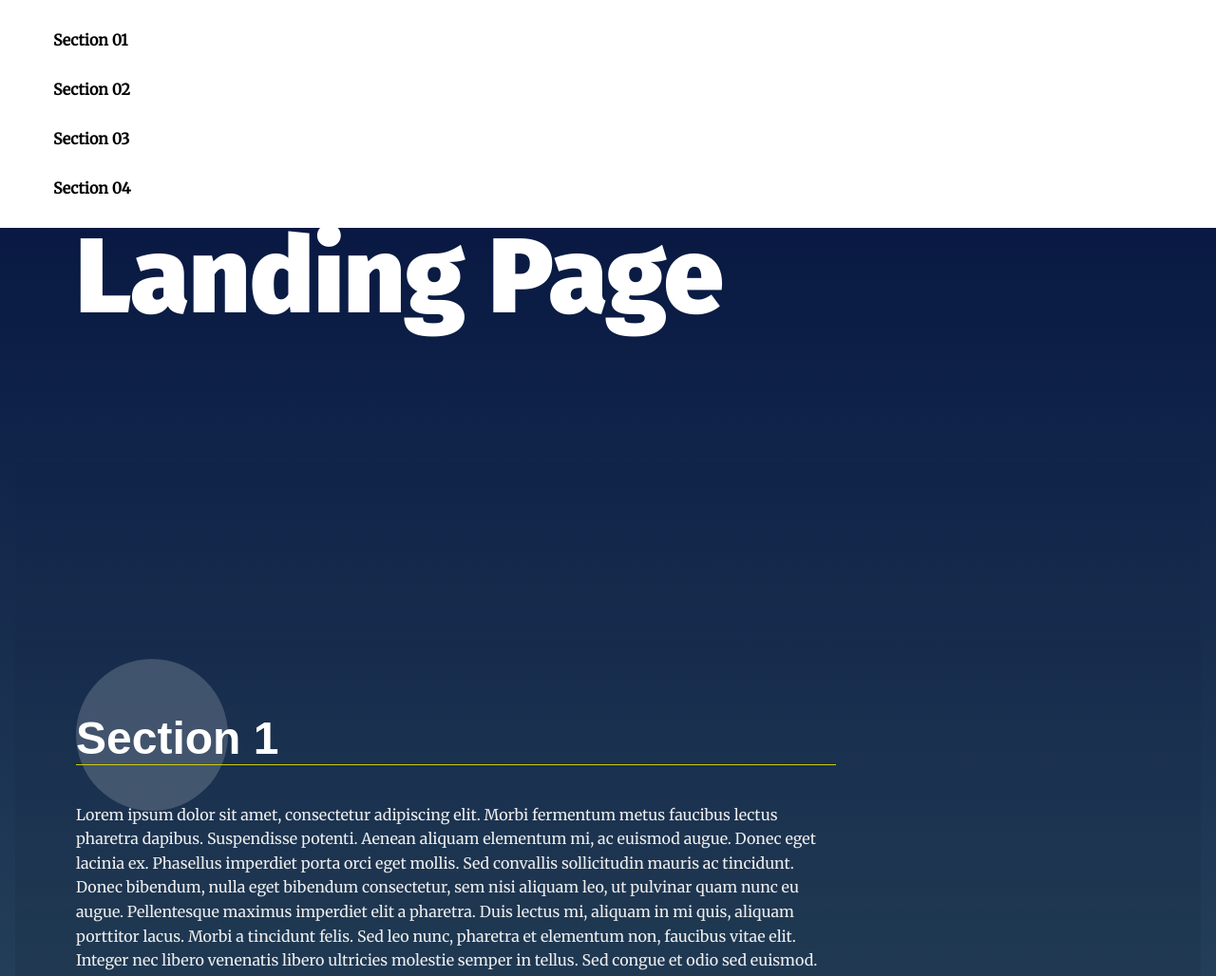
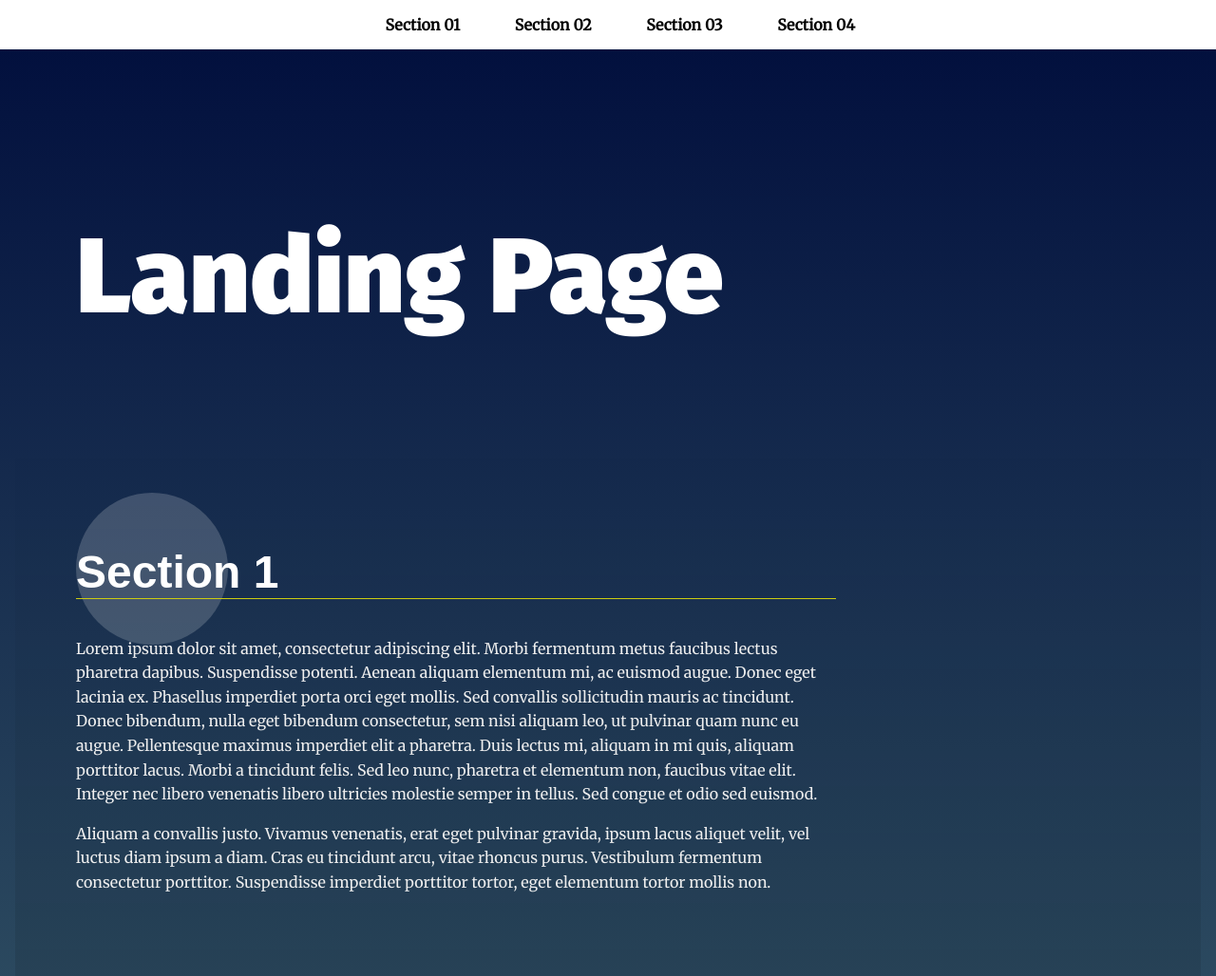
Before and after one commit to leouchoa/landing_page, a website: page index.html in a window 1280 px wide. Shown: the top 1028 px of the page at 95% size. Drawn offline with Linux system fonts and the light colour scheme.

Commit message:
almost there

```diff
--- a/css/styles.css
+++ b/css/styles.css
@@ -60,28 +60,46 @@ main {
 section {
   position: relative;
   min-height: 80vh;
-  padding-top: 175px;
 }
 
 /* ---- Module Rules ---- */
 
 /* Navigation Styles*/
-.menu__link {
-  display: block;
-  padding: 1em;
+.navbar__menu ul {
   font-weight: bold;
   text-decoration: none;
   color: black; /* Default text color */
   transition: ease 0.3s all; /* Smooth transition for color change */
+  padding-left: 0;
+  margin: 0;
+  text-align: center;
 }
 
 .menu__link.active {
   color: white; /* Text color changes to white for active link */
 }
 
+.navbar__menu li {
+  display: inline-flex;
+  padding-left: 2%;
+}
+
 .menu__link:hover {
   background-color: #333;
   color: white; /* Text color changes to white on hover */
+}
+
+.navbar__menu .menu__link {
+  display: inline-block;
+  font-weight: bold;
+  text-decoration: none;
+  color: #000;
+}
+
+.navbar__menu .menu__link:hover {
+  background: #333;
+  color: #fff;
+  transition: ease 0.3s all;
 }
 
 /* Header Styles */
```
